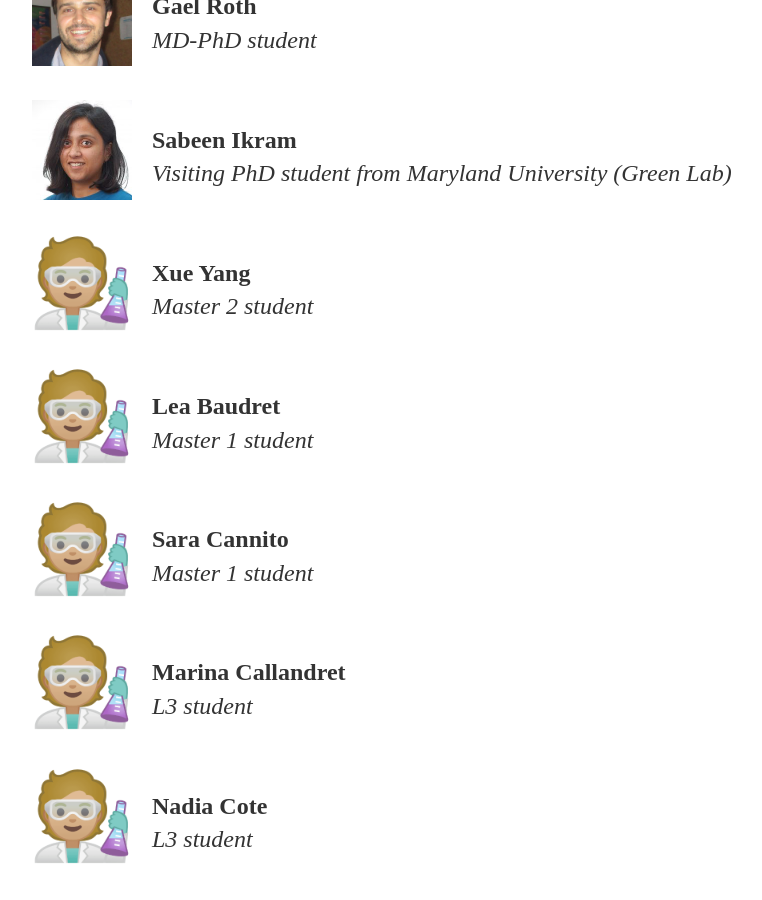
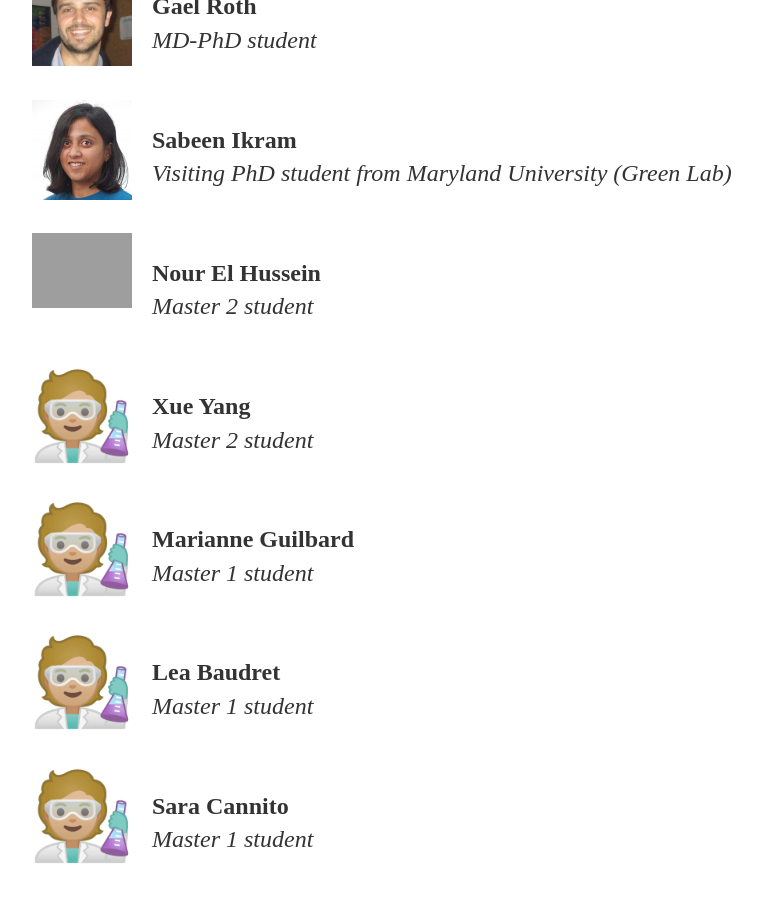
Before and after one commit to Reynoird-Lab/Reynoird-lab.github.io, a Jekyll site: the page built from Alumni/index.html, in a window 1280 px wide and 900 px high, scrolled down 587 px. Shown: the whole window, without its empty margins (160-922 px from the left). Built offline with Jekyll 4.4.1, drawn with Linux system fonts in a browser that asks for light colours; Markdown is read by kramdown in place of the engine named in the settings.

Commit message:
Update index.html

```diff
--- a/Alumni/index.html
+++ b/Alumni/index.html
@@ -14,7 +14,11 @@ title: Alumni
 <br>
 		<a href="https://greenlab.umbc.edu/people/"> <img src="https://reynoird-lab.github.io/Images/Sabeen_Ikram.jpeg" style="margin: 0px 20px 10px 0px;" align="left" width="100"/></a> <p><b>Sabeen Ikram</b> <br><i> Visiting PhD student from Maryland University (Green Lab)</i></p>
 <br>
+		<img src="https://reynoird-lab.github.io/Images/Nour_Hussein.jpg.png" style="margin: 0px 20px 10px 0px;" align="left" width="100"/><p><b>Nour El Hussein</b> <br><i>Master 2 student</i></p>
+<br>
 		<img src="https://reynoird-lab.github.io/Images/logo_scientist.png" style="margin: 0px 20px 10px 0px;" align="left" width="100"/><p><b>Xue Yang</b> <br><i>Master 2 student</i></p>
+<br>
+		<img src="https://reynoird-lab.github.io/Images/logo_scientist.png" style="margin: 0px 20px 10px 0px;" align="left" width="100"/><p><b>Marianne Guilbard</b> <br><i>Master 1 student</i></p>
 <br>
 		<img src="https://reynoird-lab.github.io/Images/logo_scientist.png" style="margin: 0px 20px 10px 0px;" align="left" width="100"/><p><b>Lea Baudret</b> <br><i>Master 1 student</i></p>
 <br>
```
